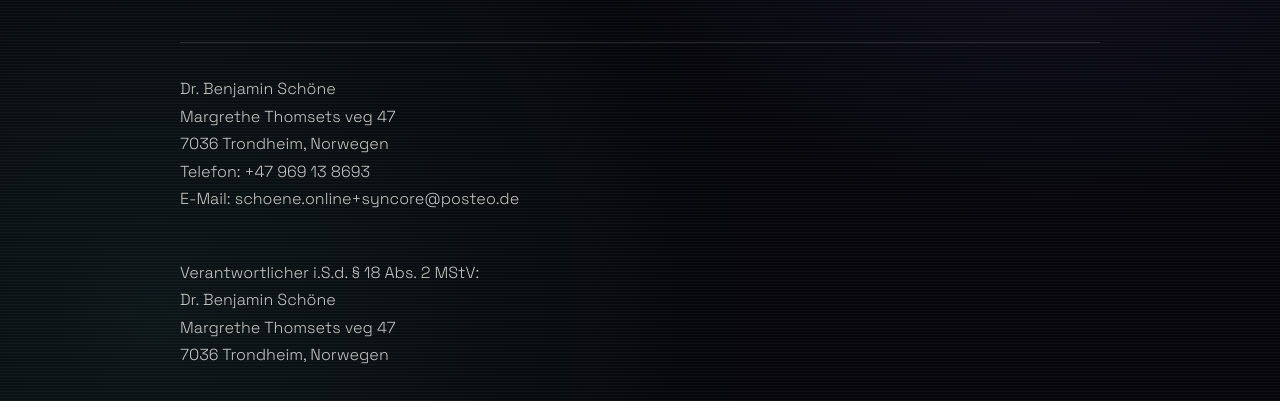
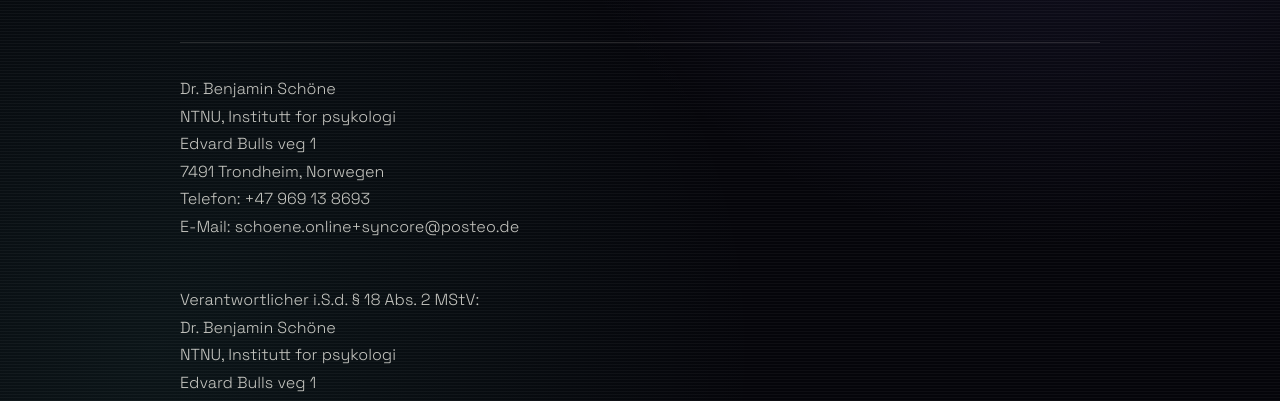
Before and after one commit to syncorelab/syncorelab-web, a plain HTML site: page impressum.html in a window 1280 px wide. Shown: the part 396-797 px from the top of the page. Drawn offline with Linux system fonts and the light colour scheme.

Commit message:
Impressum und Datenschutzerklärung: Dienstanschrift statt Privatanschrift
Co-Authored-By: Claude Fable 5.2 <noreply@anthropic.com>

```diff
--- a/impressum.html
+++ b/impressum.html
@@ -21,8 +21,8 @@
   <p class="legal-kicker">Rechtliches</p>
   <h1 class="legal-title">IMPRESSUM<em>.</em></h1>
   <article class="legal-copy">
-    <p>Dr. Benjamin Schöne<br>Margrethe Thomsets veg 47<br>7036 Trondheim, Norwegen<br>Telefon: +47 969 13 8693<br>E-Mail: schoene.online+syncore@posteo.de</p>
-    <p><br>Verantwortlicher i.S.d. § 18 Abs. 2 MStV:<br>Dr. Benjamin Schöne<br>Margrethe Thomsets veg 47<br>7036 Trondheim, Norwegen</p>
+    <p>Dr. Benjamin Schöne<br>NTNU, Institutt for psykologi<br>Edvard Bulls veg 1<br>7491 Trondheim, Norwegen<br>Telefon: +47 969 13 8693<br>E-Mail: schoene.online+syncore@posteo.de</p>
+    <p><br>Verantwortlicher i.S.d. § 18 Abs. 2 MStV:<br>Dr. Benjamin Schöne<br>NTNU, Institutt for psykologi<br>Edvard Bulls veg 1<br>7491 Trondheim, Norwegen</p>
   </article>
 </main>
 <footer class="legal-footer">
```
Also changed, not shown: datenschutzerklarung.html (+1 -1 lines).
